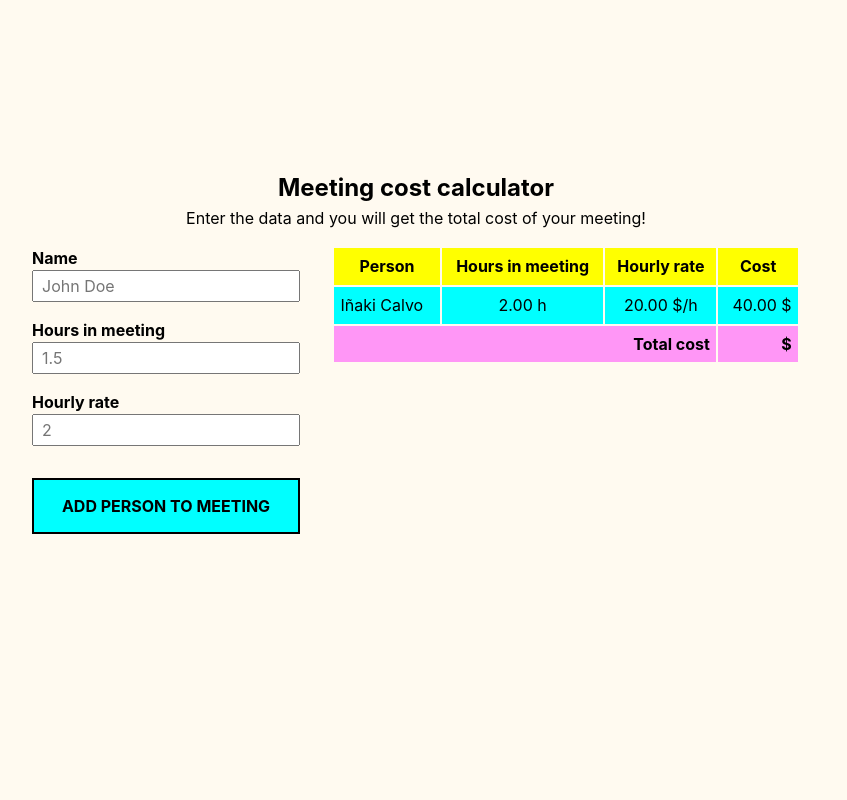
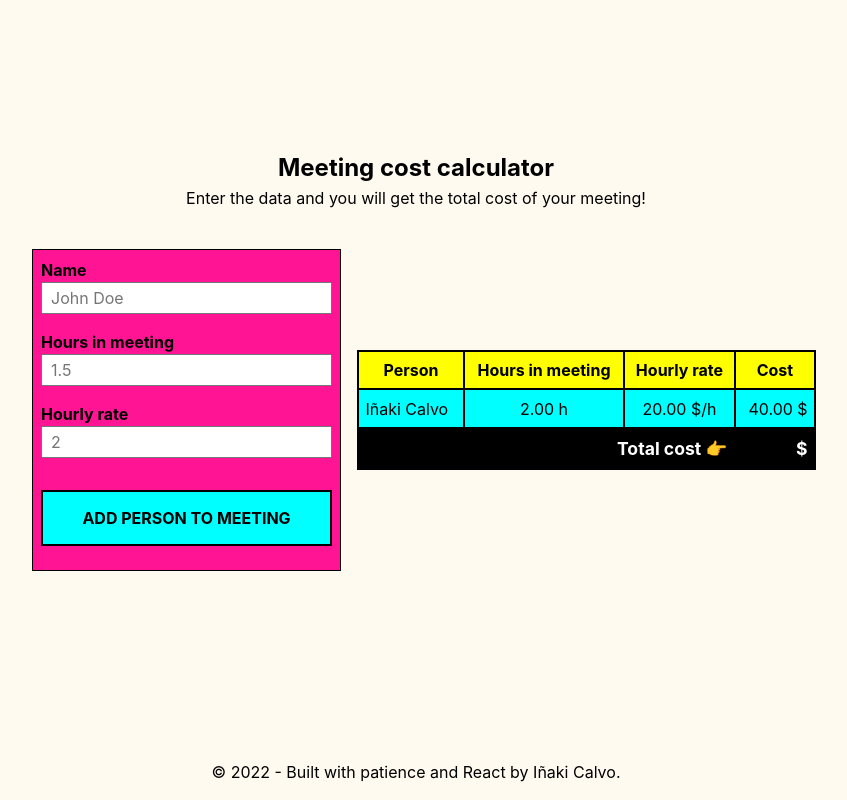
Before and after one commit to inakicalvo/meeting-cost-calculator, a React (Create React App) app: page / in a window 1280 px wide. Shown: the whole page, without its empty margins (224-1071 px from the left). Built offline with nearby package versions, Linux system fonts and the light colour scheme.

Commit message:
more tweaks

```diff
--- a/src/App.css
+++ b/src/App.css
@@ -58,7 +58,7 @@ p, h1, h2, h3, h4, h5, h6 {
 
 /* LAYOUT */
 #app {
-  height: 100vh;
+  height: 95vh;
   display: flex;
   justify-content: center;
   align-items: center;
@@ -72,7 +72,7 @@ p, h1, h2, h3, h4, h5, h6 {
 }
 
 div.header {
-  min-width: 400px;
+  min-width: 350px;
   text-align: center;
 }
 
@@ -81,7 +81,7 @@ div.header {
   flex-direction: row;
   flex-wrap: wrap;
   flex: 1 1 400px;
-  align-items: flex-start;
+  align-items: center;
 }
 
 /* FORM */
@@ -89,6 +89,9 @@ div.header {
 form {
   flex: 1 0 200px;
   margin: 1rem;
+  border: 1px solid black;
+  padding: 0.5rem;
+  background-color:deeppink
 }
 
 label {
@@ -135,8 +138,9 @@ td.td-right {
 /* TABLE */
 
 table {
-  flex: 1 0 400px;
-  margin: 1rem;
+  flex: 1 0 350px;
+  /* margin: 1rem; */
+  background-color: black;
 }
 
 tr {
@@ -155,9 +159,15 @@ tr:nth-child(even) {
 }
 
 tr:nth-child(odd) {
-  background-color: rgba(0, 255, 255, 0.3);
+  background-color: rgb(255, 128, 255);
 }
 
 tr:last-child {
-  background-color: rgba(255, 0, 255, 0.4);
+  background-color: black;
+  color:white;
+  font-size: 1.1rem;
 }
+
+footer {
+  text-align: center;
+}
--- a/src/App.js
+++ b/src/App.js
@@ -1,5 +1,6 @@
 import React, { useState } from "react";
 import "./App.css";
+import Footer from "./components/Footer";
 import PersonForm from "./components/PersonForm";
 import Table from "./components/Table";
 
@@ -13,6 +14,7 @@ function App() {
   };
 
   return (
+    <main>
       <section id="app">
         <div className="App">
           <div className="header">
@@ -27,6 +29,8 @@ function App() {
           </div>
         </div>
       </section>
+      <Footer />
+    </main>
   );
 }
 
--- /dev/null
+++ b/src/components/Footer.js
@@ -0,0 +1,11 @@
+import React from 'react'
+
+const Footer = () => {
+
+    const d = new Date();
+  return (
+    <footer>&#169; {d.getFullYear()} - Built with patience and React by Iñaki Calvo.</footer>
+  )
+}
+
+export default Footer
--- a/src/components/Table.js
+++ b/src/components/Table.js
@@ -24,7 +24,7 @@ const Table = ({ participants }) => {
       <tr>
         {/* <td></td>
         <td></td> */}
-        <td colSpan={3} className="no-left-bottom-border td-right fw-700">Total cost</td>
+        <td colSpan={3} className="no-left-bottom-border td-right fw-700">Total cost 👉</td>
         <td className="td-right fw-700">{participants.length > 1 ? totalCost : ''} $</td>
       </tr>
     </table>
```
Lines whose indentation alone changed are shown as unchanged.
